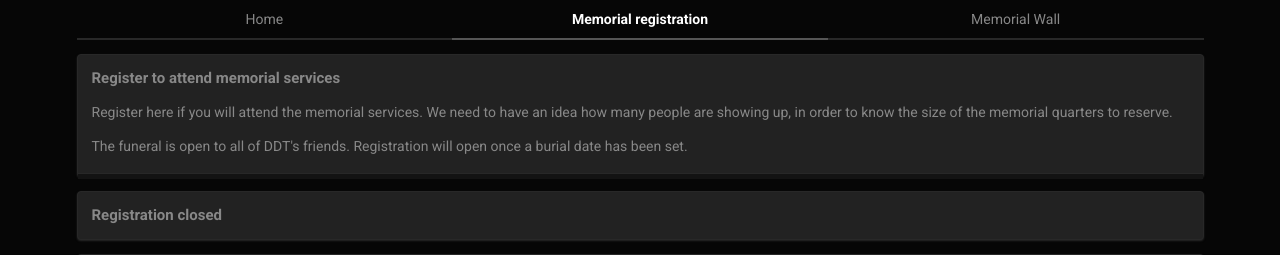
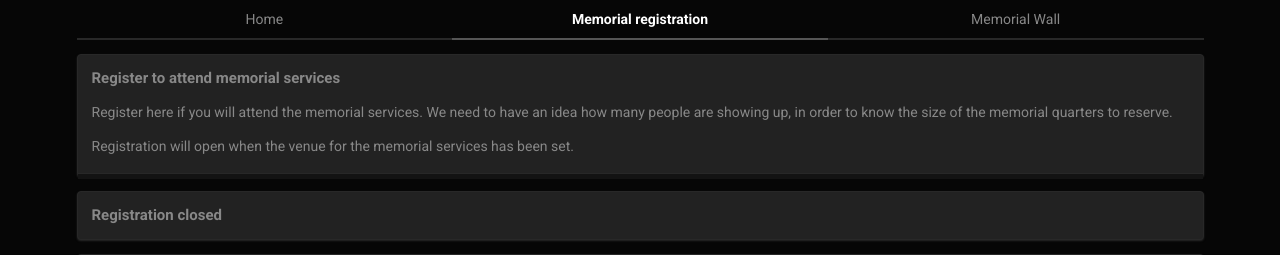
Before and after one commit to T-101/ddt.accession.org, a Django app: page /funeral/ in a window 1280 px wide. Shown: the top 255 px of the page. Run offline with Django 3.2, Linux system fonts and the light colour scheme; data that the repository does not hold is empty.

Commit message:
ammended memorial service registration info

```diff
--- a/ddt/templates/ddt/funeral.html
+++ b/ddt/templates/ddt/funeral.html
@@ -9,7 +9,9 @@
             We need to have an idea how many people are showing up,
             in order to know the size of the memorial quarters to reserve.
         </p>
-        <p>The funeral is open to all of DDT's friends. Registration will open once a burial date has been set.</p>
+        <p>
+            Registration will open when the venue for the memorial services has been set.
+        </p>
         {% if settings.registration_open %}
             <div class="ui form segment">
                 <form method="post">{% csrf_token %}
```
